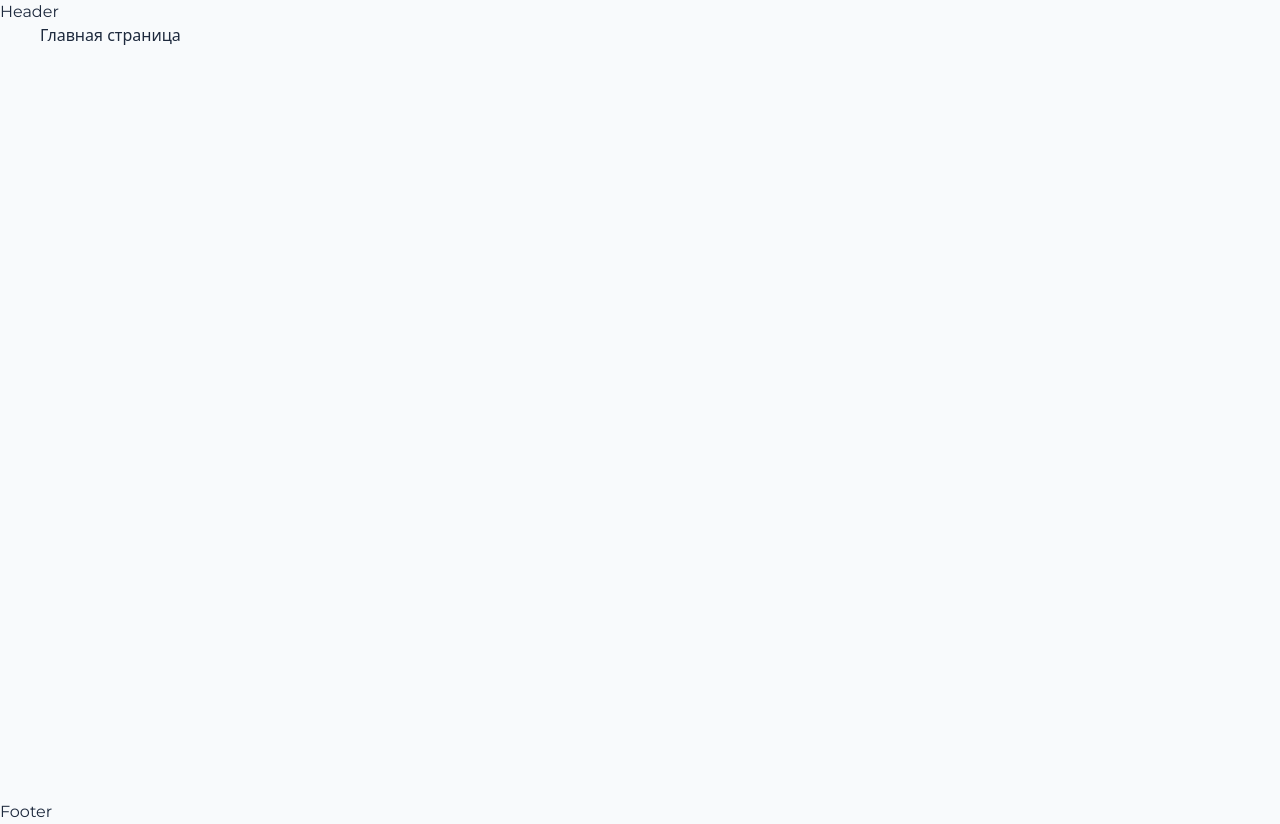
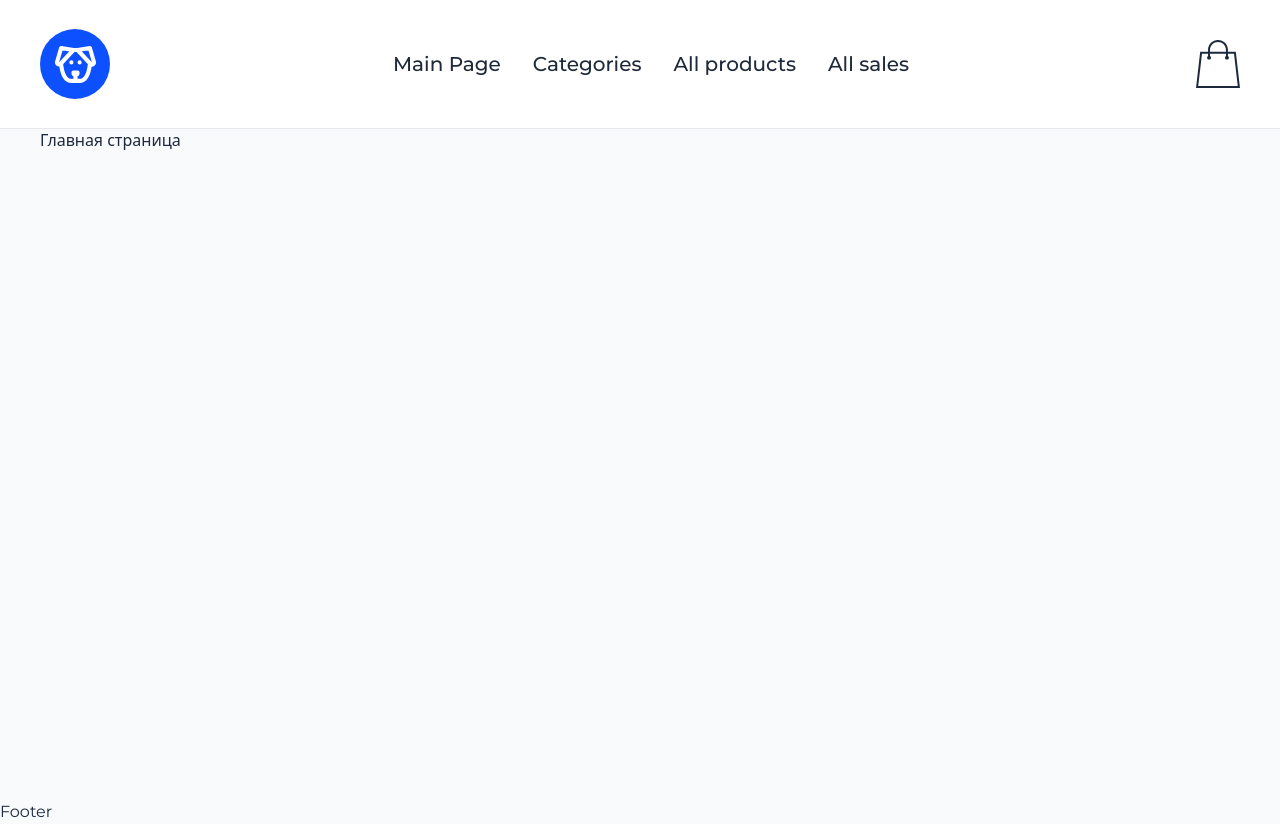
Before and after one commit to ArtemKutsan/react-project-pet-shop, a React (Vite) app: page / in a window 1280 px wide. Built offline with nearby package versions, Linux system fonts and the light colour scheme.

Commit message:
feat: подключение компонента Header

```diff
--- a/src/layouts/MainLayout.jsx
+++ b/src/layouts/MainLayout.jsx
@@ -1,9 +1,11 @@
+import Header from './Header';
+
 export default function MainLayout({ children }) {
   return (
     <>
       <div className="flex min-h-screen flex-col">
-        <header>Header</header>
-        <main className="container grow">{children}</main>
+        <Header />
+        <main className="container max-w-380 grow">{children}</main>
       </div>
       <footer>Footer</footer>
     </>
```
